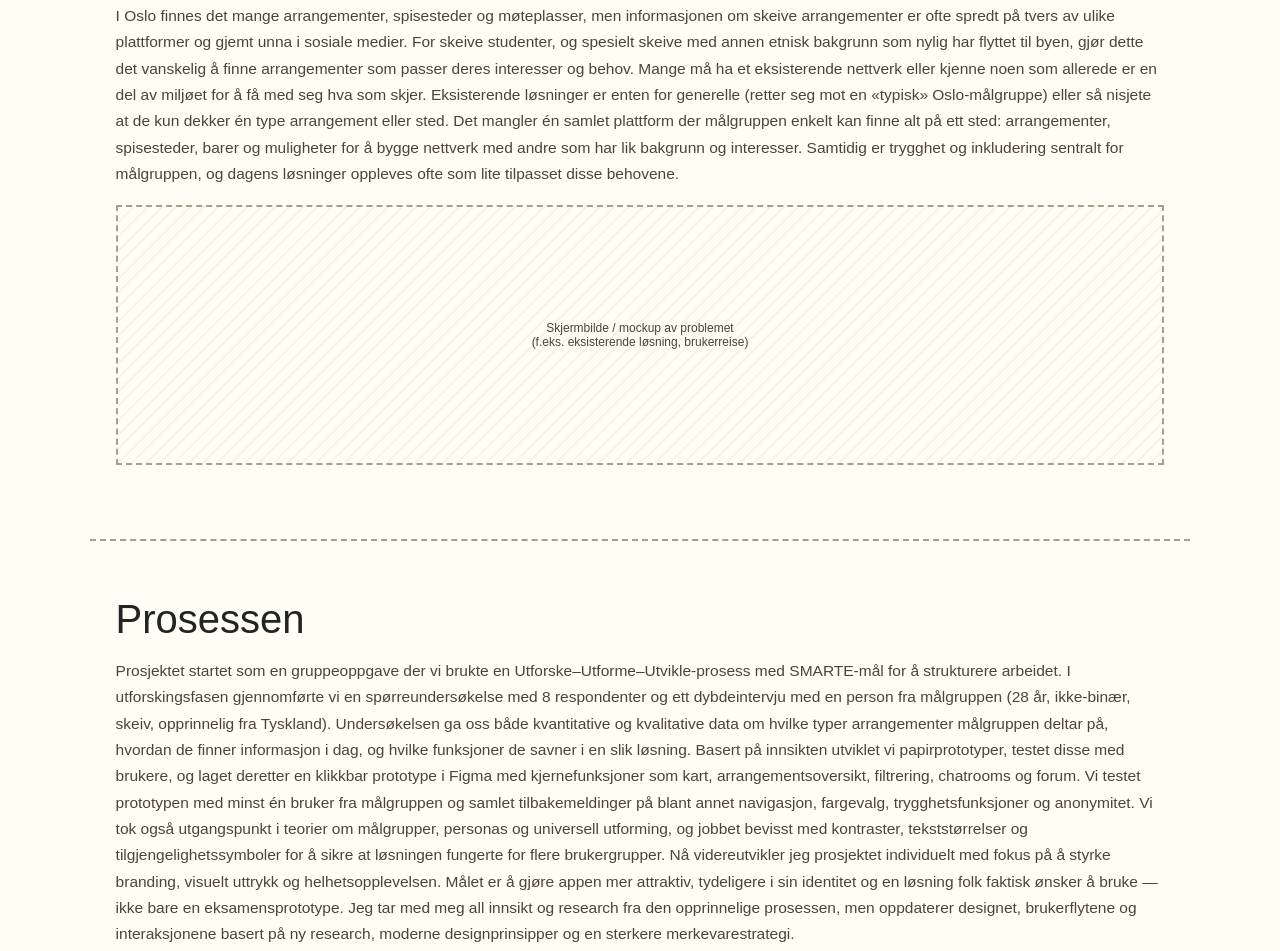
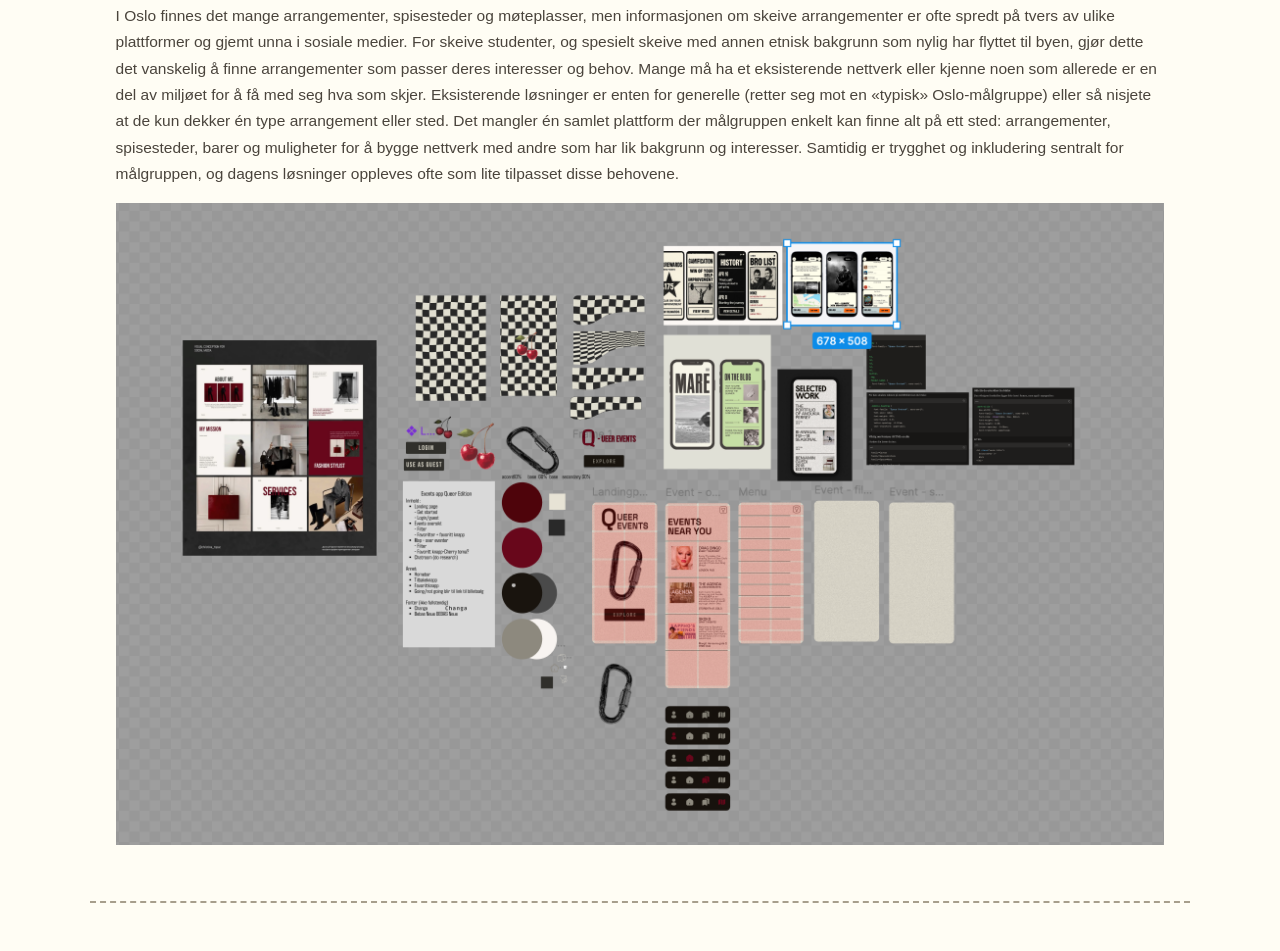
Before and after one commit to ChaWoll/COWPortofolje, a plain HTML site: page prosjekt-eventapp.html in a window 1280 px wide. Shown: the part 609-1560 px from the top of the page. Drawn offline with Linux system fonts and the light colour scheme.

Commit message:
LAgt til skissebilde/moodboard på eget prosjekt

```diff
--- a/prosjekt-eventapp.html
+++ b/prosjekt-eventapp.html
@@ -70,10 +70,10 @@
         interesser. Samtidig er trygghet og inkludering sentralt for målgruppen,
         og dagens løsninger oppleves ofte som lite tilpasset disse behovene.
       </p>
-      <div class="image-placeholder">
-        Skjermbilde / mockup av problemet<br />(f.eks. eksisterende løsning,
-        brukerreise)
-      </div>
+      <img
+        src="images/PrototypeBuilding.png"
+        alt="Bilde av skisse og prototype av skeiv eventapp."
+      />
     </section>
 
     <section class="content-section">
```
Also changed, not shown: 1 other file.
